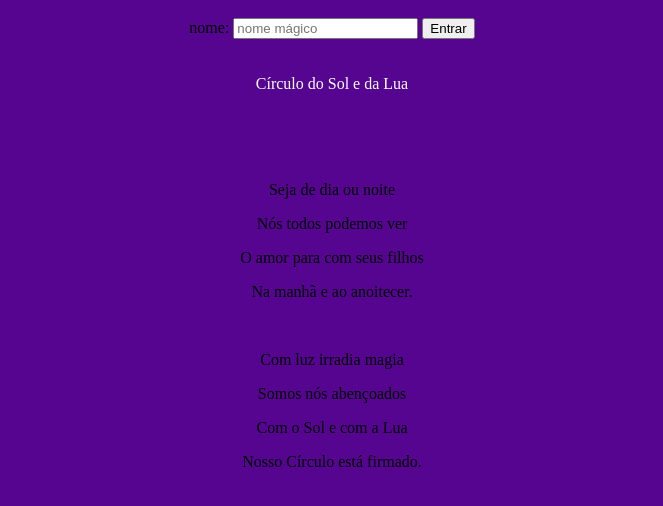
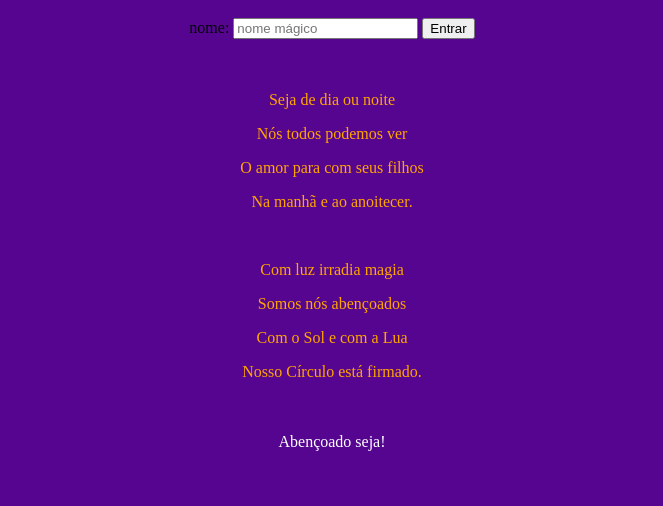
Before and after one commit to circulodosoledalua/bos, a plain HTML site: page index.html in a window 1280 px wide. Shown: the part 550-1056 px from the top of the page, without its empty margins (308-971 px from the left). After the commit the page ends 1009 px from the top, so only its background shows below. Drawn offline with Linux system fonts and the light colour scheme.

Commit message:
Update index.html

```diff
--- a/index.html
+++ b/index.html
@@ -16,13 +16,17 @@ font-size: 30px;
 
 footer {
 color: white;
+text-align: center;
 }
 
 body {
 background: #560591;
 }
 
-		@media (max-width: 768px) {
+.verso {
+color: orange;
+}
+	@media (max-width: 768px) {
 	.mimg {
 		width: 450px;
 		height: 250px;
@@ -80,11 +84,10 @@ background: #560591;
 <main>
 
 	<br><br>
-	<footer><center>Círculo do Sol e da Lua</center></footer>
 
-	<br><br>
 
-<br><br>
+<div class="verso">
+
 	<center><p>Seja de dia ou noite</p>
 	<p>Nós todos podemos ver</p>
 	<p>O amor para com seus filhos</p>
@@ -95,11 +98,14 @@ background: #560591;
 	<p>Com o Sol e com a Lua</p>
 	<p>Nosso Círculo está firmado.</p>
 	<p></p></center>
+</div>
 </main>
 
 
 
+
 	<br><br>
+<footer>Abençoado seja!</footer>
 </div>
 </body>
 </html>
```
